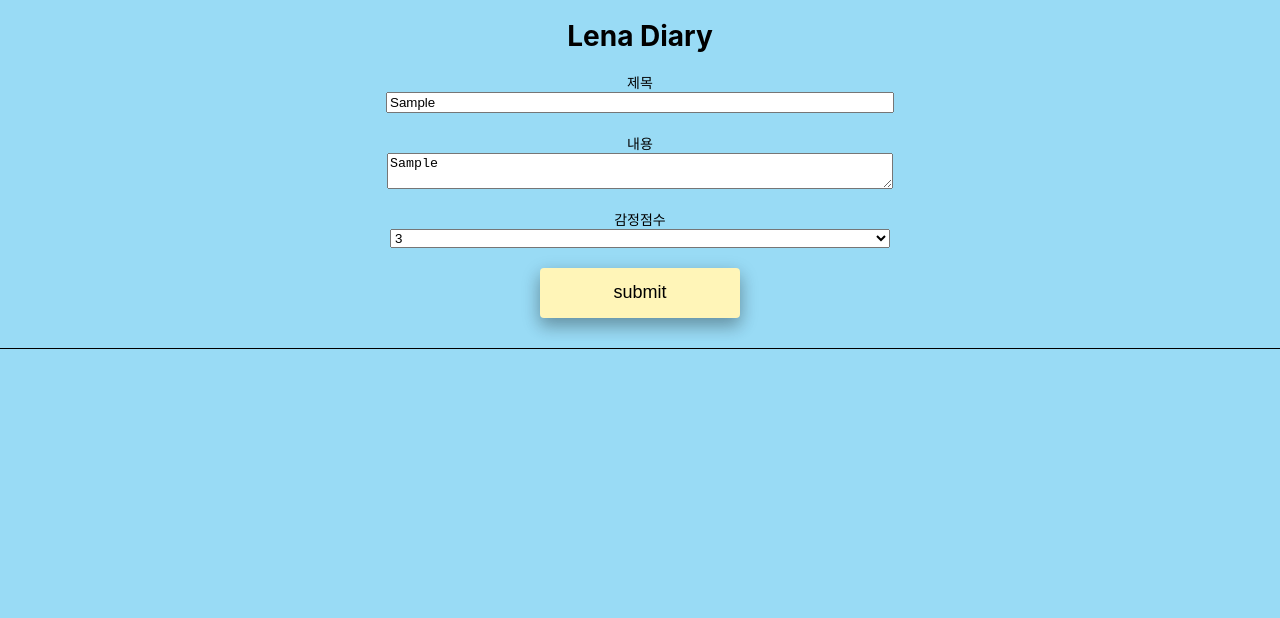
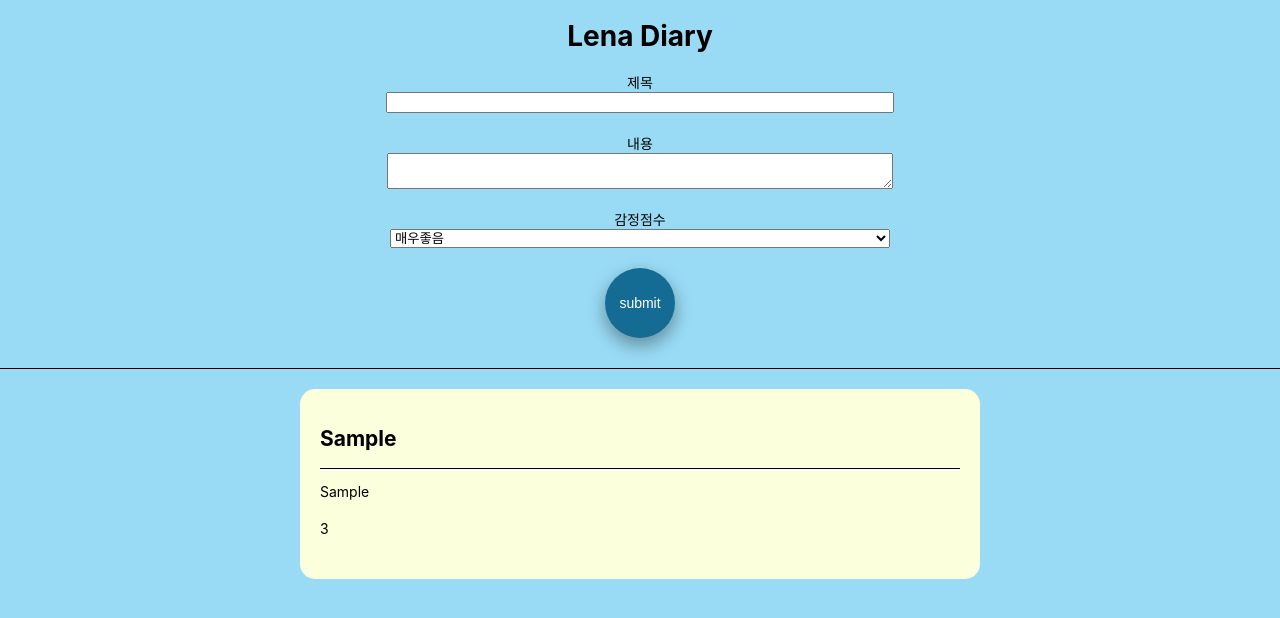
Before and after one commit to lenayoo/lenadiary, a React (Create React App) app: page / in a window 1280 px wide. Both pictures are taken after typing "Sample", "Sample" into the empty fields and a click on the button "submit". Shown: the top 618 px of the page. Built offline with nearby package versions, Linux system fonts and the light colour scheme.

Commit message:
add diaries map function

```diff
--- a/src/App.css
+++ b/src/App.css
@@ -28,13 +28,13 @@
 }
 
 button {
-  width: 200px;
-  height: 50px;
-  border-radius: 4px;
+  width: 70px;
+  height: 70px;
+  border-radius: 50%;
   border: none;
-  background-color: #fff5b8;
-  color: black;
-  font-size: 18px;
+  background-color: #146c94;
+  color: white;
+  font-size: 14px;
   cursor: pointer;
   box-shadow: 0 8px 16px 0 rgba(0, 0, 0, 0.2), 0 6px 20px 0 rgba(0, 0, 0, 0.19);
 }
@@ -42,3 +42,19 @@ button {
 button:hover {
   transform: translateY(-0.25em);
 }
+
+.diary-list {
+  width: 50%;
+  min-height: 150px;
+  background-color: #fbffdc;
+  border-radius: 15px;
+  margin: 20px auto;
+  text-align: left;
+  padding: 20px;
+}
+
+.diary-line {
+  width: 100%;
+  height: 1px;
+  background-color: black;
+}
--- a/src/App.js
+++ b/src/App.js
@@ -2,6 +2,7 @@ import './App.css'
 import { useState } from 'react'
 
 function App() {
+  const [diaries, setDiaries] = useState([])
   const [diary, setDiary] = useState({
     title: '',
     text: '',
@@ -13,14 +14,13 @@ function App() {
       ...diary,
       [e.target.name]: e.target.value,
     })
-
-    console.log(e.target.name)
-    console.log(e.target.value)
   }
 
   function submitHandler(e) {
     e.preventDefault()
     console.log(diary)
+    setDiaries([...diaries, diary])
+    setDiary({ title: '', text: '', emotion: 1 })
     alert('오늘의 일기를 저장했습니다.')
   }
 
@@ -49,15 +49,23 @@ function App() {
           name="emotion"
           value={diary.emotion}
         >
-          <option>1</option>
-          <option>2</option>
-          <option>3</option>
-          <option>4</option>
-          <option>5</option>
+          <option>매우좋음</option>
+          <option>완전 좋음</option>
+          <option>꽤 좋음</option>
+          <option>Perfect</option>
+          <option>성장의 날</option>
         </select>
         <button type="submit">submit</button>
       </form>
       <div className="line"></div>
+      {diaries.map((diary, index) => (
+        <div key={index} className="diary-list">
+          <h2 className="diary-title">{diary.title}</h2>
+          <div className="diary-line"></div>
+          <p className="diary-content">{diary.text}</p>
+          <p className="diary-emotion">{diary.emotion}</p>
+        </div>
+      ))}
     </div>
   )
 }
```
